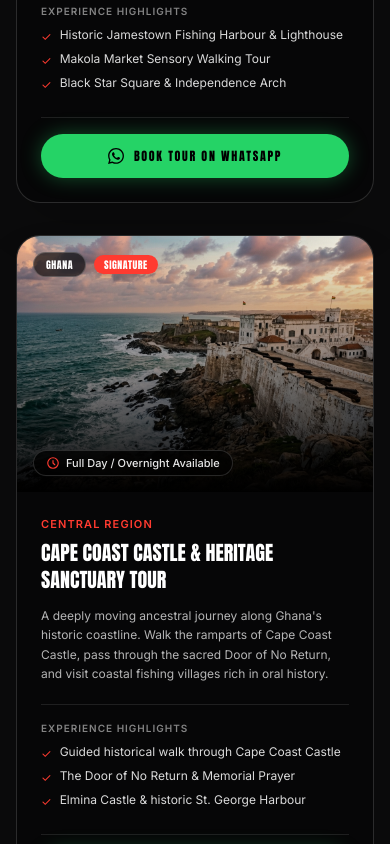
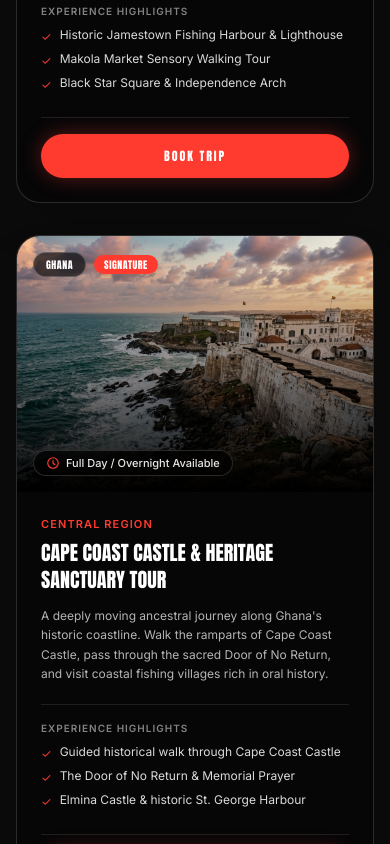
Before and after one commit to Den-cpu-dev/Beyond-Natives-Tour, a Next.js app: page /tours in a window 390 px wide. Shown: the part 1100-1944 px from the top of the page. Built offline with nearby package versions, Linux system fonts and the light colour scheme.

Commit message:
Remove WhatsApp icons from Book Trip buttons across the site

```diff
--- a/app/tours/page.tsx
+++ b/app/tours/page.tsx
@@ -268,17 +268,14 @@ function ToursContent() {
                       </div>
                     </div>
 
-                    {/* Book on WhatsApp CTA */}
+                    {/* Book Trip CTA */}
                     <div className="pt-4 border-t border-white/10">
                       <button
                         type="button"
                         onClick={() => openTripBookingModal(tour.title)}
-                        className="w-full inline-flex items-center justify-center gap-2.5 rounded-full bg-[#25D366] py-3.5 px-6 font-anton text-xs uppercase tracking-[0.14em] text-black shadow-[0_0_20px_rgba(37,211,102,0.35)] transition-all hover:bg-[#20bd5a] hover:scale-[1.02] active:scale-95 cursor-pointer"
+                        className="w-full inline-flex items-center justify-center rounded-full bg-ember py-3.5 px-6 font-anton text-xs uppercase tracking-[0.16em] text-white shadow-[0_0_20px_rgba(255,59,48,0.35)] transition-all hover:bg-[#e0342a] hover:scale-[1.02] active:scale-95 cursor-pointer"
                       >
-                        <svg className="w-4 h-4 fill-current shrink-0" viewBox="0 0 24 24">
-                          <path d="M.057 24l1.687-6.163c-1.041-1.804-1.588-3.849-1.587-5.946.003-6.556 5.338-11.891 11.893-11.891 3.181.001 6.167 1.24 8.413 3.488 2.245 2.248 3.481 5.236 3.48 8.414-.003 6.557-5.338 11.892-11.893 11.892-1.99-.001-3.951-.5-5.688-1.448l-6.305 1.654zm6.597-3.807c1.676.995 3.276 1.591 5.392 1.592 5.448 0 9.886-4.434 9.889-9.885.002-5.462-4.415-9.89-9.881-9.892-5.452 0-9.887 4.434-9.889 9.884-.001 2.225.651 3.891 1.746 5.634l-.999 3.648 3.742-.981zm11.387-5.464c-.074-.124-.272-.198-.57-.347-.297-.149-1.758-.868-2.031-.967-.272-.099-.47-.149-.669.149-.198.297-.768.967-.941 1.165-.173.198-.347.223-.644.074-.297-.149-1.255-.462-2.39-1.475-.883-.788-1.48-1.761-1.653-2.059-.173-.297-.018-.458.13-.606.134-.133.297-.347.446-.521.151-.172.2-.296.3-.495.099-.198.05-.372-.025-.521-.075-.148-.669-1.611-.916-2.206-.242-.579-.487-.501-.669-.51l-.57-.01c-.198 0-.52.074-.792.372s-1.04 1.016-1.04 2.479 1.065 2.876 1.213 3.074c.149.198 2.095 3.2 5.076 4.487.709.306 1.263.489 1.694.626.712.226 1.36.194 1.872.118.571-.085 1.758-.719 2.006-1.413.248-.695.248-1.29.173-1.414z" />
-                        </svg>
-                        <span>Book Tour on WhatsApp</span>
+                        <span>Book Trip</span>
                       </button>
                     </div>
 
--- a/components/BookTripModal.tsx
+++ b/components/BookTripModal.tsx
@@ -118,9 +118,9 @@ export default function BookTripModal() {
 
             {/* Header Badge */}
             <div className="flex items-center gap-2 mb-2">
-              <span className="h-2 w-2 rounded-full bg-[#25D366] shadow-[0_0_8px_rgba(37,211,102,0.8)] animate-pulse" />
-              <span className="font-anton text-[10px] uppercase tracking-[0.2em] text-[#25D366]">
-                Direct WhatsApp Booking
+              <span className="h-2 w-2 rounded-full bg-ember shadow-[0_0_8px_rgba(255,59,48,0.8)] animate-pulse" />
+              <span className="font-anton text-[10px] uppercase tracking-[0.2em] text-ember">
+                Direct Expedition Booking
               </span>
             </div>
 
@@ -277,19 +277,16 @@ export default function BookTripModal() {
                   />
                 </div>
 
-                {/* Submit to WhatsApp Button */}
+                {/* Submit Booking Button */}
                 <div className="pt-2">
                   <button
                     type="submit"
-                    className="w-full inline-flex items-center justify-center gap-2.5 rounded-full bg-[#25D366] py-3.5 px-6 font-anton text-xs sm:text-sm uppercase tracking-[0.14em] text-black shadow-[0_0_20px_rgba(37,211,102,0.4)] transition-all hover:bg-[#20bd5a] hover:scale-[1.01] active:scale-95"
+                    className="w-full inline-flex items-center justify-center rounded-full bg-ember py-3.5 px-6 font-anton text-xs sm:text-sm uppercase tracking-[0.16em] text-white shadow-[0_0_20px_rgba(255,59,48,0.4)] transition-all hover:bg-[#e0342a] hover:scale-[1.01] active:scale-95 cursor-pointer"
                   >
-                    <svg className="w-5 h-5 fill-current shrink-0" viewBox="0 0 24 24">
-                      <path d="M.057 24l1.687-6.163c-1.041-1.804-1.588-3.849-1.587-5.946.003-6.556 5.338-11.891 11.893-11.891 3.181.001 6.167 1.24 8.413 3.488 2.245 2.248 3.481 5.236 3.48 8.414-.003 6.557-5.338 11.892-11.893 11.892-1.99-.001-3.951-.5-5.688-1.448l-6.305 1.654zm6.597-3.807c1.676.995 3.276 1.591 5.392 1.592 5.448 0 9.886-4.434 9.889-9.885.002-5.462-4.415-9.89-9.881-9.892-5.452 0-9.887 4.434-9.889 9.884-.001 2.225.651 3.891 1.746 5.634l-.999 3.648 3.742-.981zm11.387-5.464c-.074-.124-.272-.198-.57-.347-.297-.149-1.758-.868-2.031-.967-.272-.099-.47-.149-.669.149-.198.297-.768.967-.941 1.165-.173.198-.347.223-.644.074-.297-.149-1.255-.462-2.39-1.475-.883-.788-1.48-1.761-1.653-2.059-.173-.297-.018-.458.13-.606.134-.133.297-.347.446-.521.151-.172.2-.296.3-.495.099-.198.05-.372-.025-.521-.075-.148-.669-1.611-.916-2.206-.242-.579-.487-.501-.669-.51l-.57-.01c-.198 0-.52.074-.792.372s-1.04 1.016-1.04 2.479 1.065 2.876 1.213 3.074c.149.198 2.095 3.2 5.076 4.487.709.306 1.263.489 1.694.626.712.226 1.36.194 1.872.118.571-.085 1.758-.719 2.006-1.413.248-.695.248-1.29.173-1.414z" />
-                    </svg>
-                    <span>Send Booking to WhatsApp DM</span>
+                    <span>Book Trip</span>
                   </button>
                   <p className="mt-2 text-center text-[10px] text-white/50">
-                    Opens directly in WhatsApp with your details pre-formatted
+                    Connects directly to our curator&apos;s WhatsApp DM with your details pre-formatted
                   </p>
                 </div>
               </form>
--- a/components/HolidayCTA.tsx
+++ b/components/HolidayCTA.tsx
@@ -45,12 +45,9 @@ export default function HolidayCTA({ onPlay }: { onPlay: (src: string, title: st
             <button
               type="button"
               onClick={() => openTripBookingModal()}
-              className="inline-flex items-center gap-2.5 rounded-full bg-[#25D366] px-6 py-3 font-anton text-xs sm:text-sm uppercase tracking-[0.14em] text-black shadow-[0_0_25px_rgba(37,211,102,0.45)] transition-all hover:bg-[#20bd5a] hover:scale-105 active:scale-95"
+              className="inline-flex items-center justify-center rounded-full bg-ember px-7 py-3 font-anton text-xs sm:text-sm uppercase tracking-[0.16em] text-white shadow-[0_0_25px_rgba(255,59,48,0.45)] transition-all hover:bg-[#e0342a] hover:scale-105 active:scale-95 cursor-pointer"
             >
-              <svg className="w-4 h-4 sm:w-5 sm:h-5 fill-current shrink-0" viewBox="0 0 24 24">
-                <path d="M.057 24l1.687-6.163c-1.041-1.804-1.588-3.849-1.587-5.946.003-6.556 5.338-11.891 11.893-11.891 3.181.001 6.167 1.24 8.413 3.488 2.245 2.248 3.481 5.236 3.48 8.414-.003 6.557-5.338 11.892-11.893 11.892-1.99-.001-3.951-.5-5.688-1.448l-6.305 1.654zm6.597-3.807c1.676.995 3.276 1.591 5.392 1.592 5.448 0 9.886-4.434 9.889-9.885.002-5.462-4.415-9.89-9.881-9.892-5.452 0-9.887 4.434-9.889 9.884-.001 2.225.651 3.891 1.746 5.634l-.999 3.648 3.742-.981zm11.387-5.464c-.074-.124-.272-.198-.57-.347-.297-.149-1.758-.868-2.031-.967-.272-.099-.47-.149-.669.149-.198.297-.768.967-.941 1.165-.173.198-.347.223-.644.074-.297-.149-1.255-.462-2.39-1.475-.883-.788-1.48-1.761-1.653-2.059-.173-.297-.018-.458.13-.606.134-.133.297-.347.446-.521.151-.172.2-.296.3-.495.099-.198.05-.372-.025-.521-.075-.148-.669-1.611-.916-2.206-.242-.579-.487-.501-.669-.51l-.57-.01c-.198 0-.52.074-.792.372s-1.04 1.016-1.04 2.479 1.065 2.876 1.213 3.074c.149.198 2.095 3.2 5.076 4.487.709.306 1.263.489 1.694.626.712.226 1.36.194 1.872.118.571-.085 1.758-.719 2.006-1.413.248-.695.248-1.29.173-1.414z" />
-              </svg>
-              <span>Book Trip on WhatsApp</span>
+              <span>Book Trip</span>
             </button>
 
             <button
```
